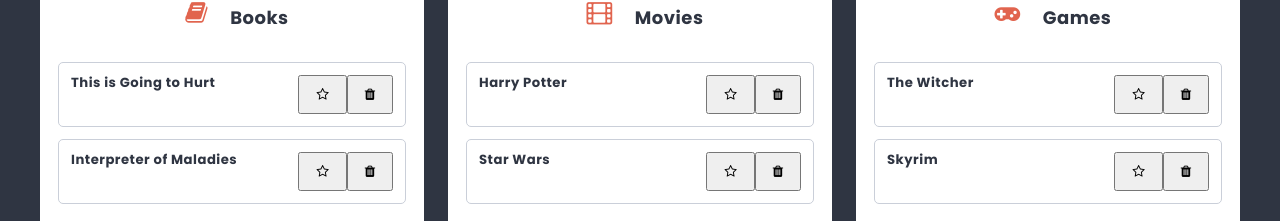
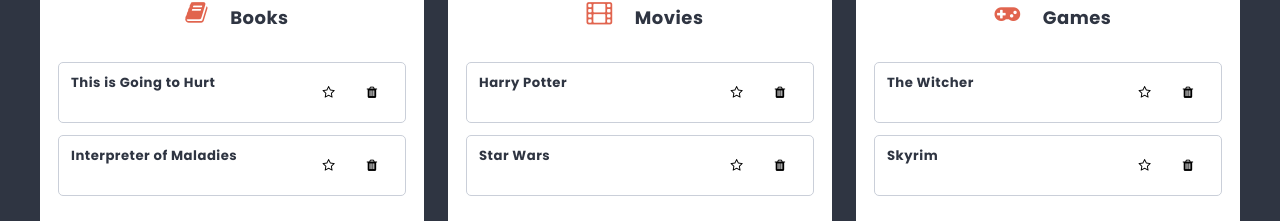
Before and after one commit to Lukasz1991PL/myreact, a React (Create React App) app: page /list/1 in a window 1280 px wide. Shown: the part 579-800 px from the top of the page. Built offline with nearby package versions, Linux system fonts and the light colour scheme.

Commit message:
add style to trush & star buttons

```diff
--- a/src/components/Card/Card.jsx
+++ b/src/components/Card/Card.jsx
@@ -20,11 +20,15 @@
         <button
           type='button'
           onClick={classChange}
-          className={clsx(isFavourite && styles.active)}
+          className={clsx(styles.button_star, isFavourite && styles.active)}
         >
           <span className='fa fa-star-o'></span>
         </button>
-        <button type='button' onClick={removedCard}>
+        <button
+          type='button'
+          onClick={removedCard}
+          className={styles.button_trash}
+        >
           <span className='fa fa-trash'></span>
         </button>
       </div>
--- a/src/components/Card/Card.module.scss
+++ b/src/components/Card/Card.module.scss
@@ -11,6 +11,16 @@
   justify-content: space-between;
   font-weight: bold;
 }
+.button_star {
+  border: none;
+  background-color: inherit;
+  color: black;
+}
+.button_trash {
+  border: none;
+  background-color: inherit;
+  color: black;
+}
 .active {
   color: red;
 }
--- a/src/redux/store.js
+++ b/src/redux/store.js
@@ -4,6 +4,8 @@
 import cardsRedux from './cardsRedux';
 import searchStringRedux from './searchStringRedux';
 import columnsRedux from './columnsRedux';
+
+//reducers
 
 const subreducers = {
   lists: listsRedux,
```
